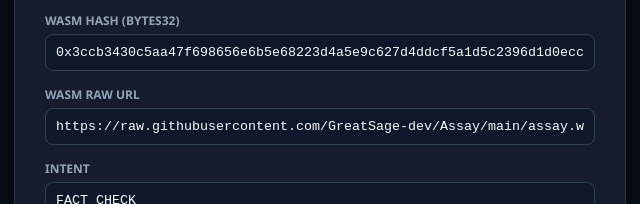
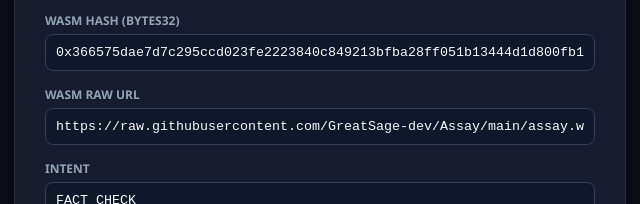
Before and after one commit to GreatSage-dev/Assay, a plain HTML site: page register.html in a window 1280 px wide. Shown: the part 342-546 px from the top of the page, 320-960 px from the left. Drawn offline with Linux system fonts and the light colour scheme.

Commit message:
Update register.html with keccak256 WASM hash

```diff
--- a/register.html
+++ b/register.html
@@ -69,7 +69,7 @@
 
         <div class="field">
             <label>WASM Hash (bytes32)</label>
-            <input type="text" id="wasmHash" value="0x3ccb3430c5aa47f698656e6b5e68223d4a5e9c627d4ddcf5a1d5c2396d1d0ecc" readonly>
+            <input type="text" id="wasmHash" value="0x366575dae7d7c295ccd023fe2223840c849213bfba28ff051b13444d1d800fb1" readonly>
         </div>
 
         <div class="field">
```
